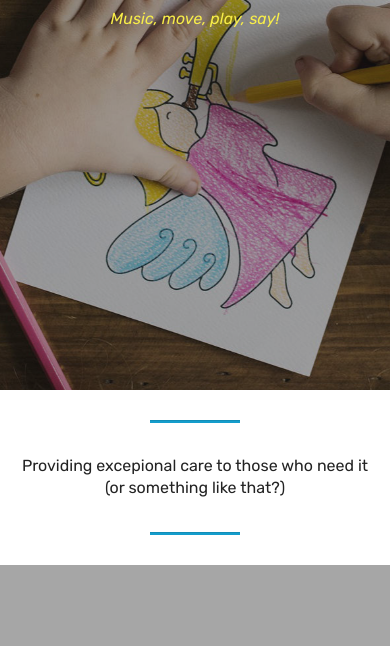
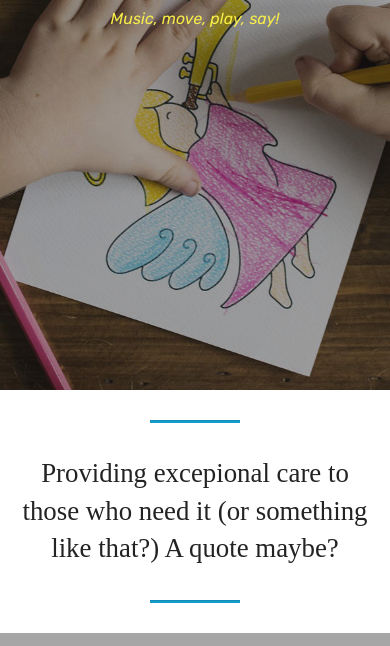
Before and after one commit to Selfactualizing/sunnyside, a plain HTML site: page index.html in a window 390 px wide. Shown: the part 454-1100 px from the top of the page. Drawn offline with Linux system fonts and the light colour scheme; files whose address does not match are found by name; a web font is replaced by a local one.

Commit message:
create github pages

```diff
--- a/assets/mobirise/css/mbr-additional.css
+++ b/assets/mobirise/css/mbr-additional.css
@@ -28,11 +28,11 @@ body {
   font-size: 6.8rem;
 }
 .display-2 {
-  font-family: 'Rubik', sans-serif;
-  font-size: 3rem;
+  font-family: 'Shadows Into Light Two', handwriting;
+  font-size: 2.5rem;
 }
 .display-2 > .mbr-iconfont {
-  font-size: 4.8rem;
+  font-size: 4rem;
 }
 .display-4 {
   font-family: 'Rubik', sans-serif;
@@ -67,9 +67,9 @@ body {
     line-height: calc( 1.4 * (2.1374999999999997rem + (4.25 - 2.1374999999999997) * ((100vw - 20rem) / (48 - 20))));
   }
   .display-2 {
-    font-size: 2.4rem;
-    font-size: calc( 1.7rem + (3 - 1.7) * ((100vw - 20rem) / (48 - 20)));
-    line-height: calc( 1.4 * (1.7rem + (3 - 1.7) * ((100vw - 20rem) / (48 - 20))));
+    font-size: 2rem;
+    font-size: calc( 1.525rem + (2.5 - 1.525) * ((100vw - 20rem) / (48 - 20)));
+    line-height: calc( 1.4 * (1.525rem + (2.5 - 1.525) * ((100vw - 20rem) / (48 - 20))));
   }
   .display-4 {
     font-size: 0.8rem;
--- a/index.html
+++ b/index.html
@@ -62,7 +62,7 @@
     </nav>
 </section>
 
-<section class="engine"><a href="https://mobiri.se/q">responsive web templates</a></section><section class="header6 cid-r3YKQe6I7T mbr-fullscreen mbr-parallax-background" id="header6-1">
+<section class="engine"><a href="https://mobiri.se/r">free bootstrap templates</a></section><section class="header6 cid-r3YKQe6I7T mbr-fullscreen mbr-parallax-background" id="header6-1">
 
 
 
@@ -95,8 +95,8 @@
     <div class="container">
         <div class="inner-container" style="width: 100%;">
             <hr class="line" style="width: 25%;">
-            <div class="section-text align-center mbr-fonts-style display-5">
-                    Providing excepional care to those who need it (or something like that?)</div>
+            <div class="section-text align-center mbr-fonts-style display-2">
+                    Providing excepional care to those who need it (or something like that?) A quote maybe?</div>
             <hr class="line" style="width: 25%;">
         </div>
         </div>
@@ -266,13 +266,13 @@
 
                         <p class="mbr-text align-left mbr-fonts-style display-7">
                             Phone: 404.123.4567<br>
-                            Email: youremail@mail.com
+                            Email: sbspeech@gmail.com
                         </p>
                     </div>
                 </div>
                 <div data-form-type="formoid">
                     <div data-form-alert="" hidden="">Thanks for filling out the form!</div>
-                    <form class="block mbr-form" action="https://mobirise.com/" method="post" data-form-title="Mobirise Form"><input type="hidden" name="email" data-form-email="true" value="hJkGBMzpJWv34NgipcH5wgah4nSyZZtnm7/hwcb67PxPiuZOMhaWanlHG2mRanm7ZwDnU8gcOZU+qRlPZ1ukJZZKs3eq3Jshmi7KzA9+g2FiFsEp6HflTj1/fpSpbAoe" data-form-field="Email">
+                    <form class="block mbr-form" action="https://mobirise.com/" method="post" data-form-title="Mobirise Form"><input type="hidden" name="email" data-form-email="true" value="Ra1DBuLvMZoizHrh/J+VVWalAy40ePVo0sN/U1yd2y6Xpb5INC+jkSOgZXKZyjPZHkuPau/G2ZXrEkhTIP44FW+nxGqUfyzezbHf3IT+S+KUdPAHTy07CYD300v0Rayz" data-form-field="Email">
                         <div class="row">
                             <div class="col-md-6 multi-horizontal" data-for="name">
                                 <input type="text" class="form-control input" name="name" data-form-field="Name" placeholder="Your Name" required="" id="name-form4-4">
```
Also changed, not shown: 1 other file.
